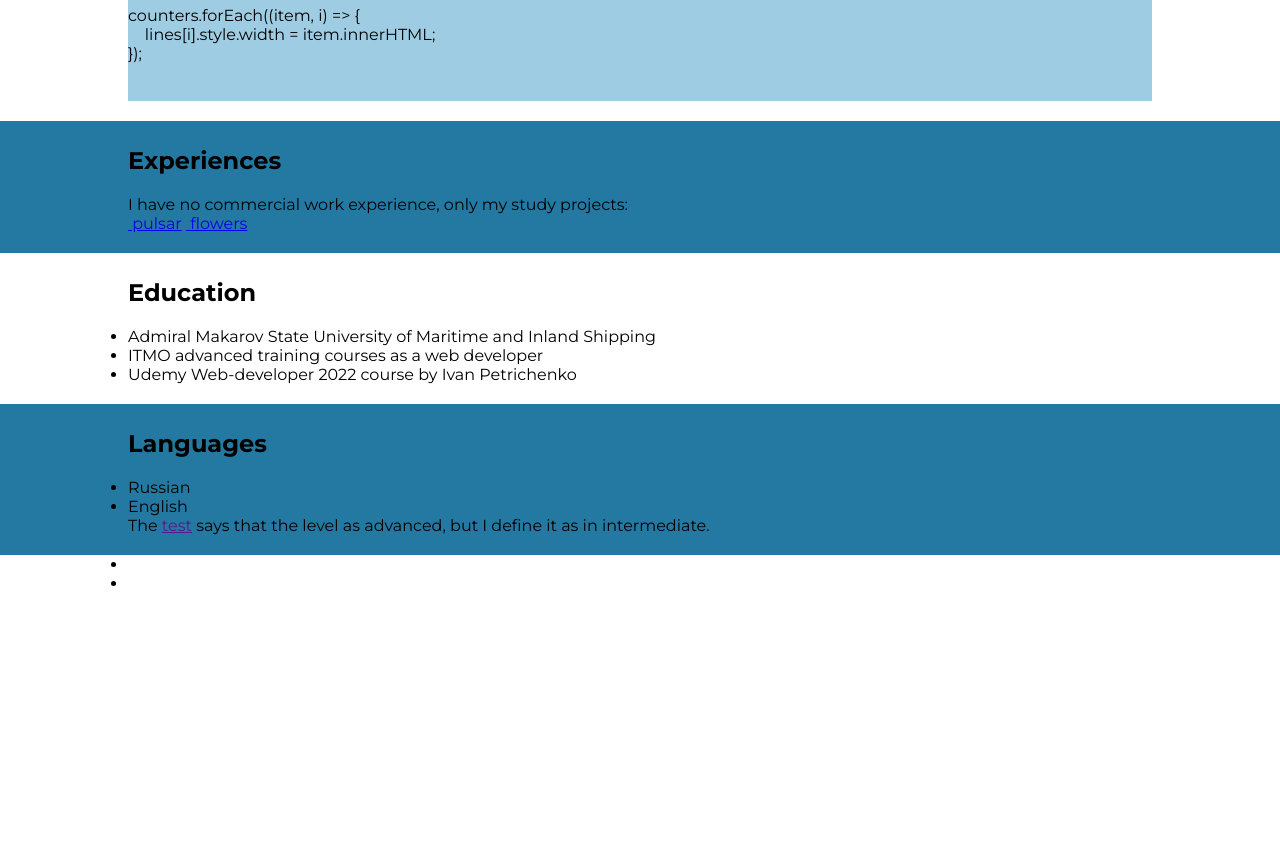
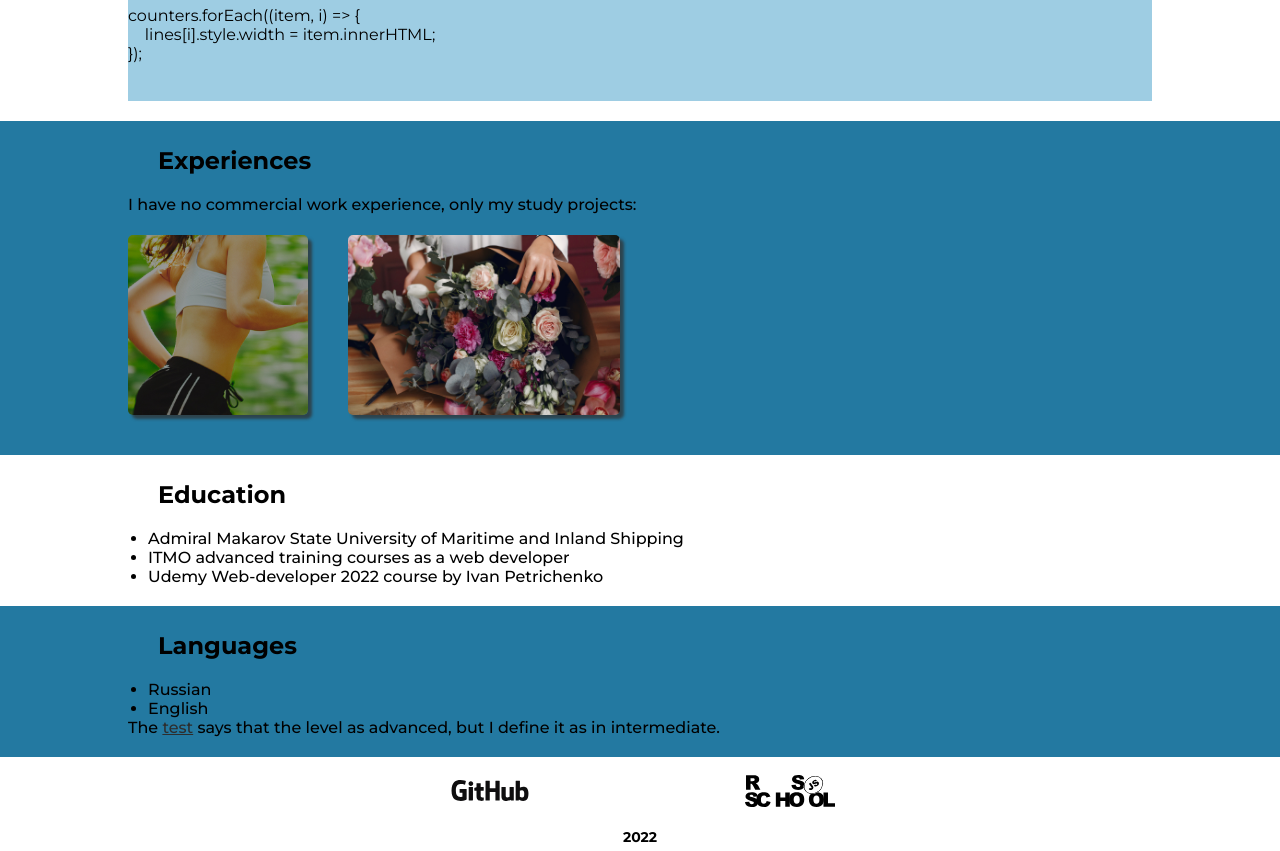
Before and after one commit to meltrome/rsschool-cv, a plain HTML site: page index.html in a window 1280 px wide. Shown: the part 1440-2291 px from the top of the page. Before the commit the page ends 2033 px from the top, so only its background shows below. Drawn offline with Linux system fonts and the light colour scheme.

Commit message:
feat: add images, logos and styles

```diff
--- a/index.html
+++ b/index.html
@@ -15,20 +15,20 @@
             <div class="container">
                 <nav>
                     <ul class="nav__menu">
-                        <li><a class="nav__link" href="#">Contacts</a></li>
-                        <li><a class="nav__link" href="#">About me</a></li>
-                        <li><a class="nav__link" href="#">Skills</a></li>
-                        <li><a class="nav__link" href="#">Code examples</a></li>
-                        <li><a class="nav__link" href="#">Experiences</a></li>
-                        <li><a class="nav__link" href="#">Education</a></li>
-                        <li><a class="nav__link" href="#">Languages</a></li>
+                        <li><a class="nav__link" href="#contacts">Contacts</a></li>
+                        <li><a class="nav__link" href="#about-me">About me</a></li>
+                        <li><a class="nav__link" href="#skills">Skills</a></li>
+                        <li><a class="nav__link" href="#code-examples">Code examples</a></li>
+                        <li><a class="nav__link" href="#experiences">Experiences</a></li>
+                        <li><a class="nav__link" href="#education">Education</a></li>
+                        <li><a class="nav__link" href="#languages">Languages</a></li>
                     </ul>
                 </nav>
             </div>
         </header>
 
         <main>
-            <section class="contacts">
+            <section class="contacts" id="contacts">
                 <div class="container">
                     <h1>Ilyshev Maksim</h1>
                     <ul class="contacts__list">
@@ -39,13 +39,14 @@
                 </div>
             </section>
 
-            <section class="about-me">
+            <section class="about-me" id="about-me">
                 <div class="container">
                     <h2>About me</h2>
                     <p>I am currently working as an engineer and really wanted to learn something new. Some of my strengths include perseverance, stress resistance, scrupulousness.</p>
                 </div>
             </section>
-            <section class="skills">
+
+            <section class="skills" id="skills">
                 <div class="container">
                     <h2>Skills</h2>
                     <ul>
@@ -61,7 +62,8 @@
                     </ul>
                 </div>
             </section>
-            <section class="code-examples">
+
+            <section class="code-examples" id="code-examples">
                 <div class="container">
                     <h2>Code examples</h2>
                     <pre>
@@ -88,15 +90,25 @@ counters.forEach((item, i) => {
                     </pre>
                 </div>
             </section>
-            <section class="experiences">
+
+            <section class="experiences" id="experiences">
                 <div class="container">
                     <h2>Experiences</h2>
-                    <p>I have no commercial work experience, only my study projects:</p>
-                    <a href="#"><img src="" alt="" /> pulsar</a>
-                    <a href="#"><img src="" alt="" /> flowers</a>
+                    <div class="exp__wrap">
+                        <div class="exp__text">
+                            <p>I have no commercial work experience, only my study projects:</p>
+                        </div>
+                        <div class="exp__img">
+                            <a href="https://github.com/meltrome/pulsar"><img src="img/pulse.jpg" alt="ссылка на которой изображен фрагмент сайта магазина часов" /></a>
+                        </div>
+                        <div class="exp__img">
+                            <a href="#"><img src="img/flowers.jpg" alt="ссылка на которой изображен фрагмент сайта магазина цветов" /></a>
+                        </div>
+                    </div>
                 </div>
             </section>
-            <section class="education">
+
+            <section class="education" id="education">
                 <div class="container">
                     <h2>Education</h2>
                     <ul>
@@ -106,22 +118,29 @@ counters.forEach((item, i) => {
                     </ul>
                 </div>
             </section>
-            <section class="languages">
+
+            <section class="languages" id="languages">
                 <div class="container">
                     <h2>Languages</h2>
                     <ul>
                         <li>Russian</li>
                         <li>English</li>
                     </ul>
-                    <p>The <a href="">test</a> says that the level as advanced, but I define it as in intermediate.</p>
+                    <p>The <a href="https://www.efset.org/ru/">test</a> says that the level as advanced, but I define it as in intermediate.</p>
                 </div>
             </section>
+
             <footer>
                 <div class="container">
-                    <ul>
-                        <li><a href="#"></a></li>
-                        <li><a href="#"></a></li>
-                    </ul>
+                    <div class="footer__wrap">
+                        <div class="footer__socials footer__git">
+                            <a href="#"> <img class="git__img" src="img/GitHub_Logo.svg" alt="логотип github" /></a>
+                        </div>
+                        <div class="footer__socials footer__rss">
+                            <a href="https://rs.school/js/"><img class="rss__img" src="img/rs_school_js.svg" alt="логотип rsschool" /></a>
+                        </div>
+                    </div>
+                    <h6>2022</h6>
                 </div>
             </footer>
         </main>
--- a/style.css
+++ b/style.css
@@ -34,11 +34,17 @@ nav {
     color: black;
     text-decoration: none;
     font-weight: 500;
+    position: relative;
 }
-.nav__link:hover {
-    transition: background 0.5s 0s ease;
-    background-color: rgb(35, 121, 161);
-    color: #ffffff;
+.nav__link:hover::before {
+    content: "";
+    position: absolute;
+    width: 13px;
+    height: 13px;
+    border-radius: 100%;
+    background: rgb(158, 205, 227);
+    left: -16px;
+    top: 3px;
 }
 
 .contacts {
@@ -47,6 +53,7 @@ nav {
 }
 h1 {
     margin-top: 150px;
+    margin-left: 30px;
 }
 .contacts__list {
     margin-top: 30px;
@@ -68,10 +75,16 @@ h1 {
 
 h2 {
     margin-bottom: 20px;
+    margin-left: 30px;
+}
+
+ul {
+    padding-left: 20px;
 }
 
 .skills {
     background-color: rgb(35, 121, 161);
+    font-weight: 500;
 }
 
 pre {
@@ -80,7 +93,66 @@ pre {
 
 .experiences {
     background-color: rgb(35, 121, 161);
+    font-weight: 500;
 }
+.exp__wrap {
+    display: grid;
+    grid-template-columns: 200px 300px;
+    grid-template-rows: 20px 200px;
+    row-gap: 20px;
+    column-gap: 20px;
+}
+.exp__text {
+    grid-column: 1 / 3;
+}
+.exp__img img {
+    width: auto;
+    height: 180px;
+    border-radius: 5px;
+    box-shadow: 4px 4px 3px 0px rgba(50, 50, 50, 0.75);
+}
+
+.education {
+    font-weight: 500;
+}
+
 .languages {
     background-color: rgb(35, 121, 161);
+    font-weight: 500;
 }
+.languages a {
+    color: #2d2d2d;
+}
+
+.footer__wrap {
+    display: flex;
+    justify-content: center;
+}
+
+.footer__socials {
+    width: 300px;
+}
+.footer__git {
+    display: flex;
+    align-items: center;
+    justify-content: center;
+}
+.git__img {
+    width: 100px;
+    height: auto;
+}
+.footer__rss {
+    display: flex;
+    align-items: center;
+    justify-content: center;
+}
+.rss__img {
+    width: 90px;
+    height: auto;
+}
+
+h6 {
+    text-align: center;
+    font-size: 14px;
+    padding-bottom: 5px;
+}
```
Also changed, not shown: img/GitHub_Logo.png (added), img/GitHub_Logo.svg (added), img/flowers.jpg (added), img/pulse.jpg (added), img/rs_school_js.svg (added).
